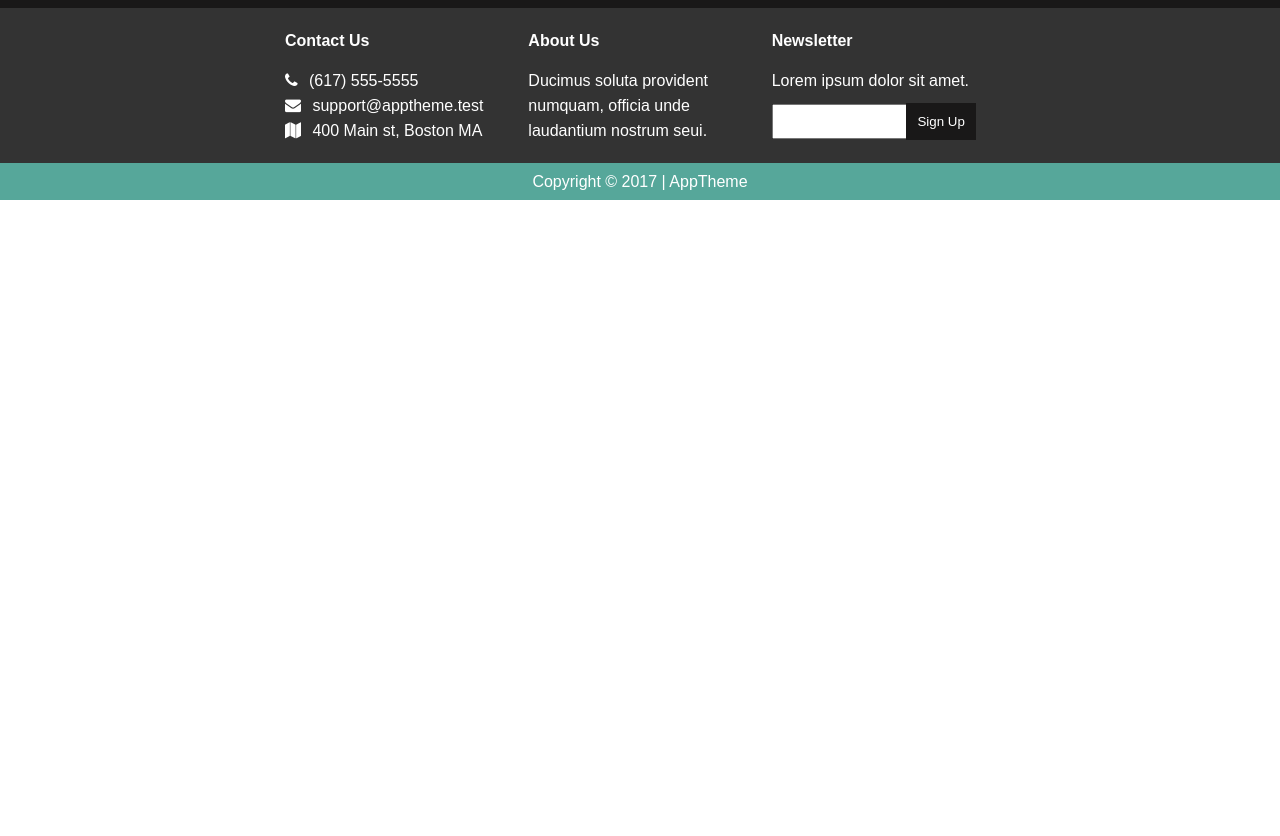
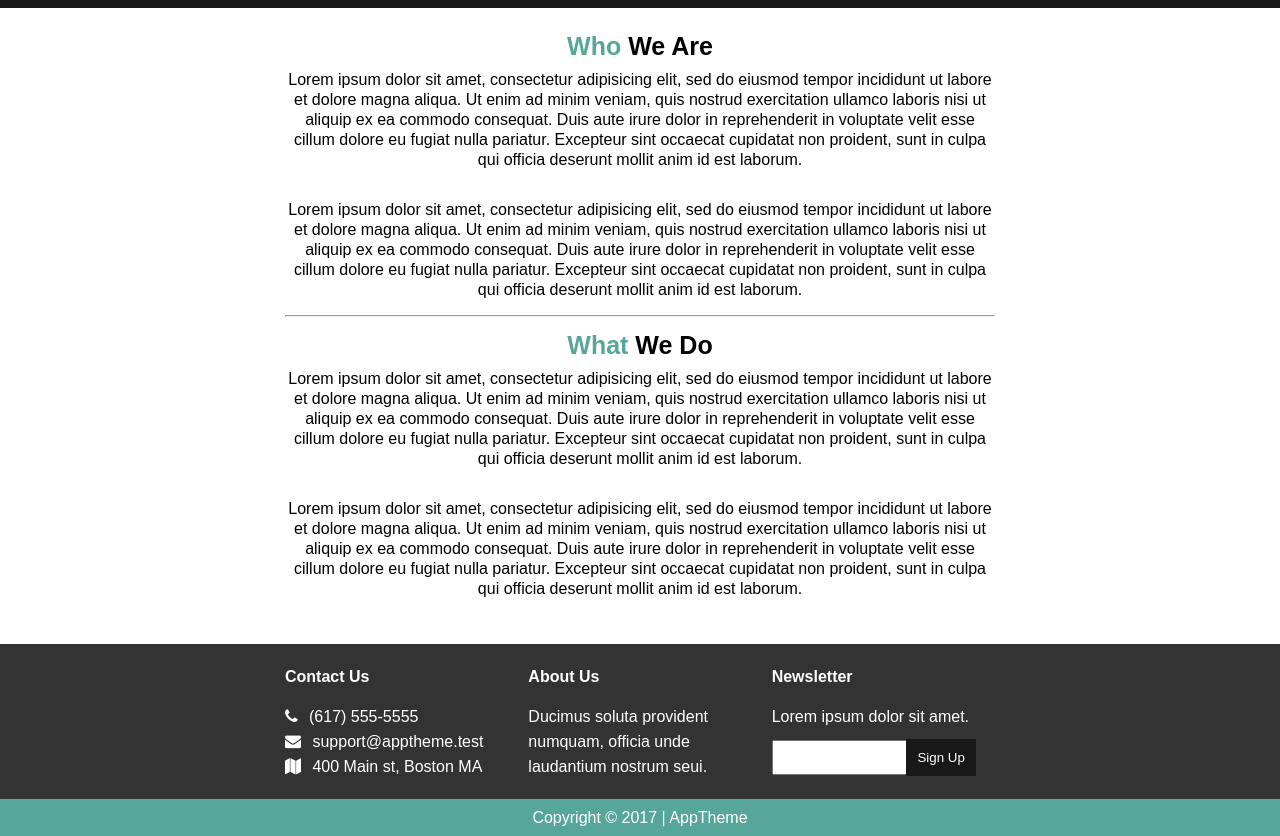
Before and after one commit to alexgooner12/app-theme-project, a plain HTML site: page about.html in a window 1280 px wide. Shown: the part 97-933 px from the top of the page. Before the commit the page ends 800 px from the top, so only its background shows below. Drawn offline with Linux system fonts and the light colour scheme.

Commit message:
Add page section to about.html. Add style to page section. Add very-dark-color variable.

```diff
--- a/about.html
+++ b/about.html
@@ -54,6 +54,24 @@
       </div>
     </section>
 
+    <!-- page -->
+
+    <section id="page" class="about">
+      <div class="container">
+        <div class="row center-xs center-sm center-md center-lg">
+          <div class="col-xs-12 col-sm-12 col-md-12 col-lg-12">
+            <h2 class="heading-primary"><span class="heading-primary__title">Who</span> <span class="heading-primary__body">We Are</span></h2>
+            <p class="page__text">Lorem ipsum dolor sit amet, consectetur adipisicing elit, sed do eiusmod tempor incididunt ut labore et dolore magna aliqua. Ut enim ad minim veniam, quis nostrud exercitation ullamco laboris nisi ut aliquip ex ea commodo consequat. Duis aute irure dolor in reprehenderit in voluptate velit esse cillum dolore eu fugiat nulla pariatur. Excepteur sint occaecat cupidatat non proident, sunt in culpa qui officia deserunt mollit anim id est laborum.</p>
+            <p class="page__text">Lorem ipsum dolor sit amet, consectetur adipisicing elit, sed do eiusmod tempor incididunt ut labore et dolore magna aliqua. Ut enim ad minim veniam, quis nostrud exercitation ullamco laboris nisi ut aliquip ex ea commodo consequat. Duis aute irure dolor in reprehenderit in voluptate velit esse cillum dolore eu fugiat nulla pariatur. Excepteur sint occaecat cupidatat non proident, sunt in culpa qui officia deserunt mollit anim id est laborum.</p>
+            <hr>
+            <h2 class="heading-primary"><span class="heading-primary__title">What</span> <span class="heading-primary__body">We Do</span></h2>
+            <p class="page__text">Lorem ipsum dolor sit amet, consectetur adipisicing elit, sed do eiusmod tempor incididunt ut labore et dolore magna aliqua. Ut enim ad minim veniam, quis nostrud exercitation ullamco laboris nisi ut aliquip ex ea commodo consequat. Duis aute irure dolor in reprehenderit in voluptate velit esse cillum dolore eu fugiat nulla pariatur. Excepteur sint occaecat cupidatat non proident, sunt in culpa qui officia deserunt mollit anim id est laborum.</p>
+            <p class="page__text">Lorem ipsum dolor sit amet, consectetur adipisicing elit, sed do eiusmod tempor incididunt ut labore et dolore magna aliqua. Ut enim ad minim veniam, quis nostrud exercitation ullamco laboris nisi ut aliquip ex ea commodo consequat. Duis aute irure dolor in reprehenderit in voluptate velit esse cillum dolore eu fugiat nulla pariatur. Excepteur sint occaecat cupidatat non proident, sunt in culpa qui officia deserunt mollit anim id est laborum.</p>
+          </div>
+        </div>
+      </div>
+    </section>
+
     <!-- company -->
 
     <section id="company" class="company">
--- a/sass/_base.scss
+++ b/sass/_base.scss
@@ -28,3 +28,7 @@ img {
 .container {
     margin: auto;
 }
+
+hr {
+    margin-bottom: 2rem;
+}
--- a/sass/_components.scss
+++ b/sass/_components.scss
@@ -163,3 +163,10 @@
         cursor: pointer;
     }
 }
+
+.page {
+    &__text {
+        padding: 1.5rem 0;
+        line-height: 2rem;
+    }
+}
--- a/sass/_layout.scss
+++ b/sass/_layout.scss
@@ -47,3 +47,7 @@
     padding: 1.5rem 0;
     color: $color-white;
 }
+
+#page {
+    padding: 3rem 0;
+}
```
Also changed, not shown: css/main.css.
